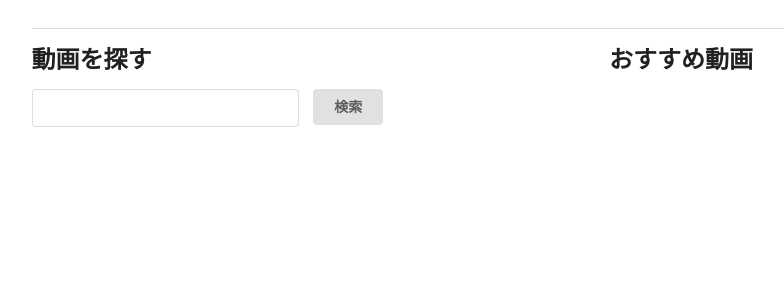
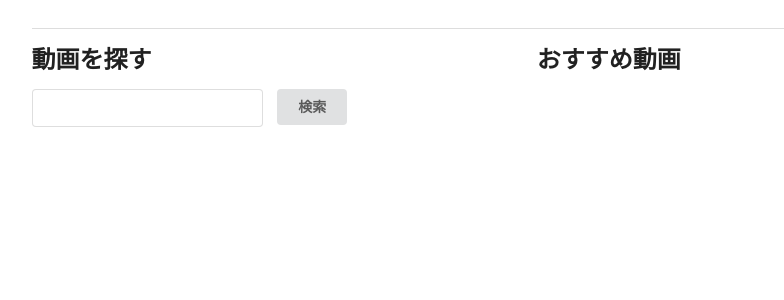
Before and after one commit to mtsml/django-jack, a Django app: template jack/templates/jack/detail.html in a window 1280 px wide. Shown: the part 55-355 px from the top of the page, without its empty margins (45-829 px from the left). Run offline with Django 3.2, Linux system fonts and the light colour scheme; the template is opened without the code that fills it: values that come from a table or form of the project are taken from there, others are empty.

Commit message:
レイアウト修正

```diff
--- a/jack/templates/jack/detail.html
+++ b/jack/templates/jack/detail.html
@@ -11,7 +11,7 @@
 
     <div class="ui container">
         <div class="ui two column stackable grid">
-            <div class="ui column">
+            <div class="seven wide column">
                 <h2>動画を探す</h2>
                 <form class="ui form" method="POST">
                     {% csrf_token %}
@@ -53,7 +53,7 @@
                 {% endfor %}
             </div>
 
-            <div class="ui column">
+            <div class="nine wide column">
                 <h2>
                     おすすめ動画
                 </h2>
```
